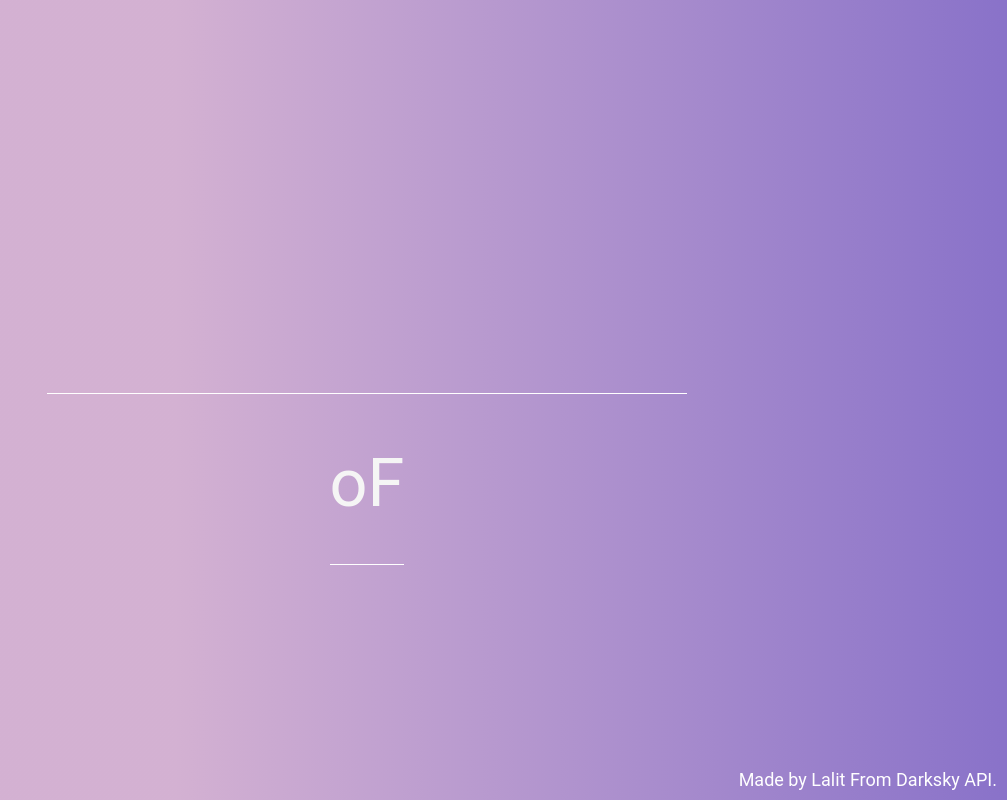
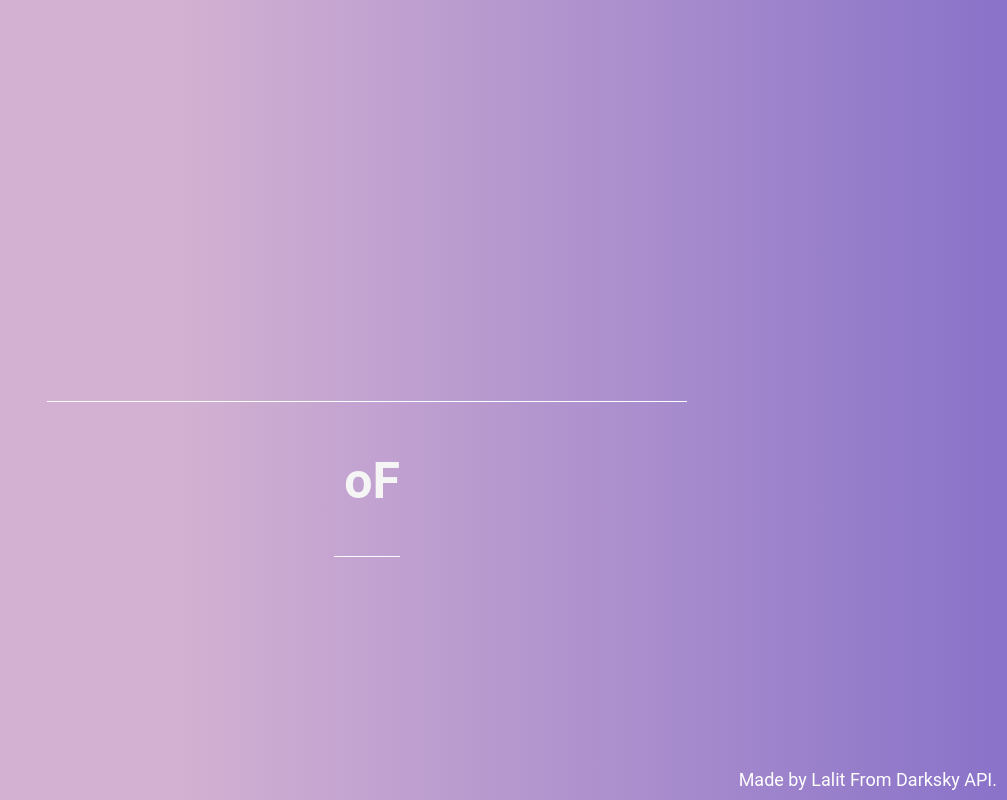
Before and after one commit to khulalit/WeatherAPP, a plain HTML site: page index.html in a window 1280 px wide. Shown: the whole page, without its empty margins (273-1280 px from the left). Drawn offline with Linux system fonts and the light colour scheme; a web font is replaced by a local one.

Commit message:
Update style.css

```diff
--- a/css/style.css
+++ b/css/style.css
@@ -71,6 +71,11 @@
     cursor: pointer;
     transition: color 1s;
 }
+sup {
+    font-size: 50px;
+    padding-left: 10px;
+    font-weight: bold;
+}
 .weather-dis{
     text-align: center;
     color: white;
```
